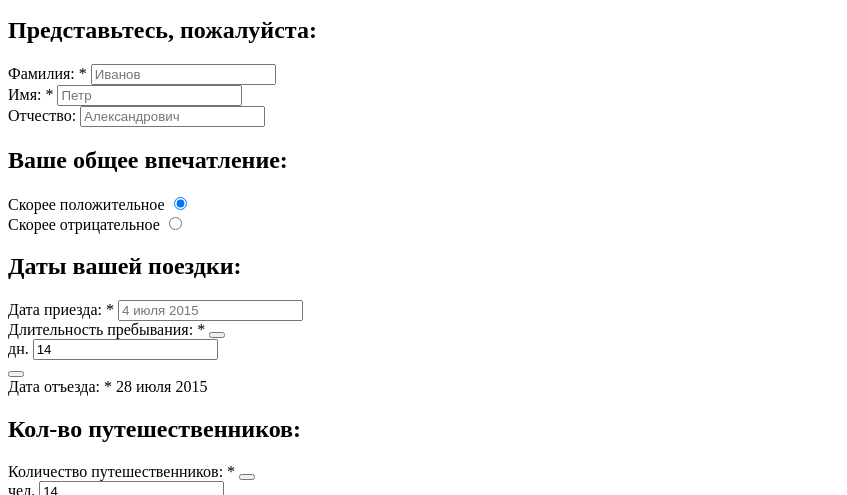
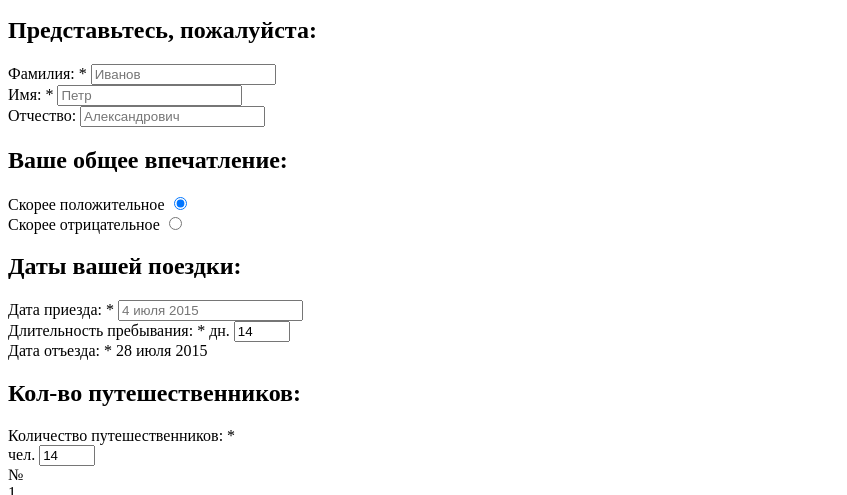
Before and after one commit to NataliFE/47641-sedona, a website: page form.html in a window 1280 px wide. Shown: the part 305-800 px from the top of the page, without its empty margins (0-847 px from the left). Drawn offline with Linux system fonts and the light colour scheme.

Commit message:
html for form

```diff
--- a/form.html
+++ b/form.html
@@ -73,14 +73,12 @@
         </div>
         <div class="input-info">
           <label for="residence_time">Длительность пребывания: <span class="required-star">*</span></label>
-          <button class="input-counter input-counter-minus" type="button"></button>
-          <div class="input-description">
+
             <span class="input-description-of">дн.</span>
-            <input id="residence_time" type="text" name="residence_time" value="14">
+
+			<input id="residence_time" type="number" min="1" max="50" step="1" value="14">
           </div>
-          <button class="input-counter input-counter-plus" type="button"></button>
-        </div>
-        <div class="input-info">
+
           <label for="departure">Дата отъезда: <span class="required-star">*</span></label>
           <output id="departure" name="departure">28 июля 2015</output>
         </div>
@@ -90,12 +88,10 @@
         <h2 class="feedback-info-title">Кол-во путешественников:</h2>
         <div class="input-info">
           <label for="travelers">Количество путешественников: <span class="required-star">*</span></label>
-          <button class="input-counter input-counter" type="button"></button>
           <div class="input-description">
             <span class="input-description-of">чел.</span>
-            <input id="travelers-count" type="text" name="travelers-count" value="14">
+			<input id="travelers-count" type="number" min="1" max="50" step="1" value="14">
           </div>
-          <button class="nput-counter nput-counter-plus" type="button"></button>
         </div>
         <div class="input-infor">
           <div class="input-left-column">
```
